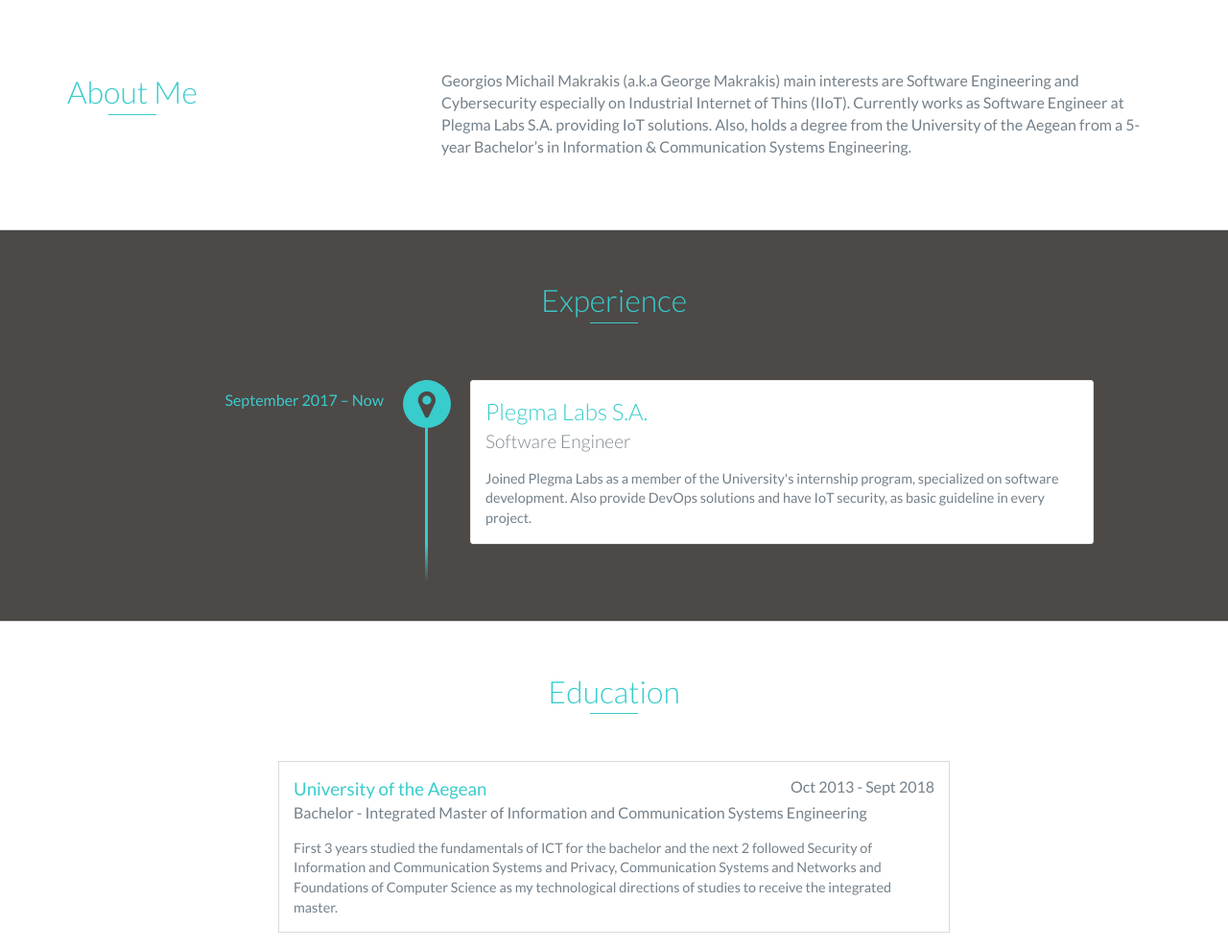
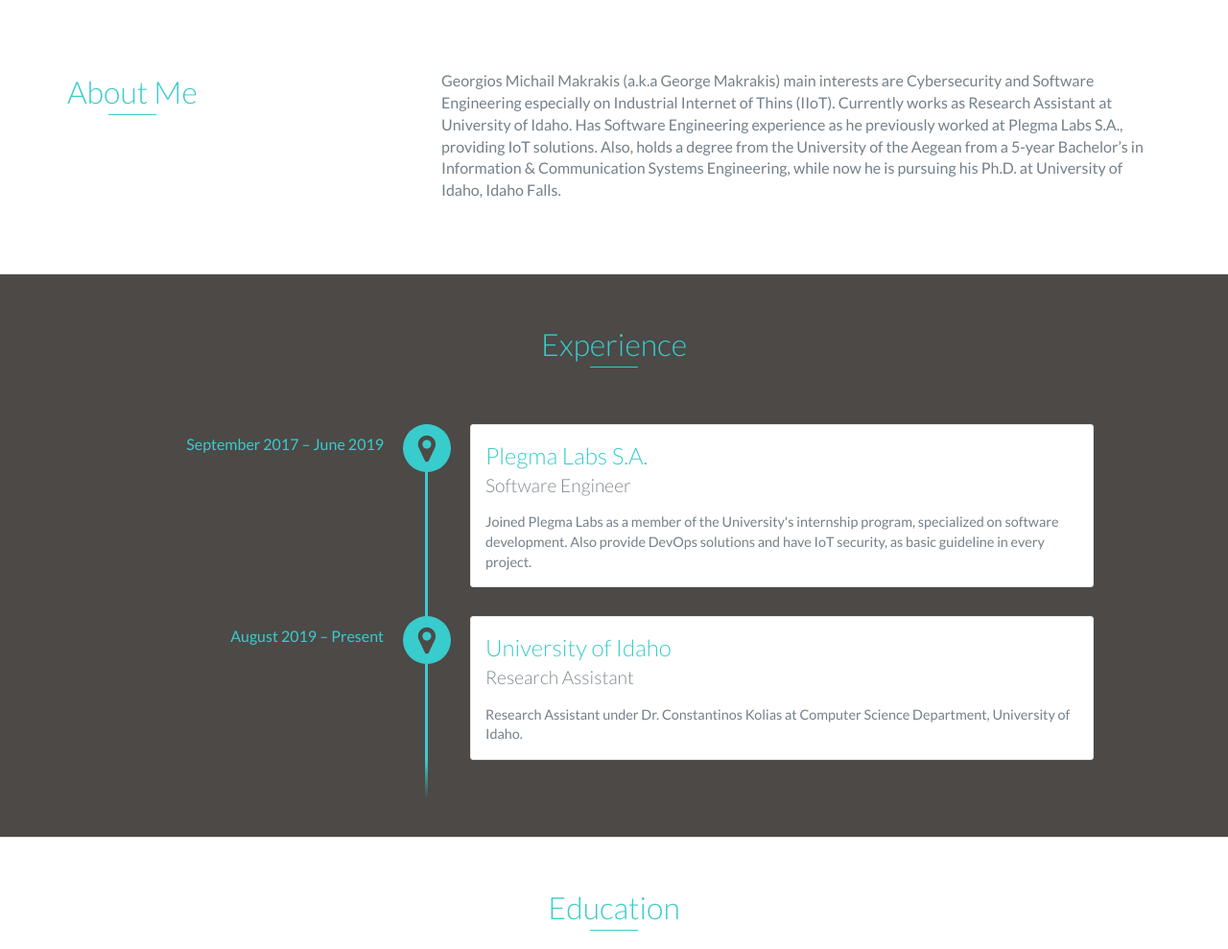
Before and after one commit to georgemakrakis/georgemakrakis.github.io, a website: page index.html in a window 1280 px wide. Shown: the part 802-1791 px from the top of the page at 96% size. Drawn offline with nearby package versions, Linux system fonts and the light colour scheme; files that its build step writes are made by us from their sources.

Commit message:
University of Idaho updates

```diff
--- a/index.html
+++ b/index.html
@@ -50,7 +50,7 @@
     <div id="lead">
         <div id="lead-content">
             <h1>George Makrakis</h1>
-            <h2>Software Engineer</h2>
+            <h2>Ph.D. candidate, Research Assistant</h2>
             <!-- <a href="#" class="btn-rounded-white">Download Resume</a> -->
         </div>
         <!-- End #lead-content -->
@@ -75,10 +75,10 @@
                 <div class="col-md-8">
                     <p>
                         Georgios Michail Makrakis (a.k.a George Makrakis) main interests are
-                        Software Engineering and Cybersecurity especially on Industrial Internet of Thins (IIoT).
-                        Currently works as Software Engineer at Plegma Labs S.A. providing IoT solutions.
+                        Cybersecurity and Software Engineering especially on Industrial Internet of Thins (IIoT).
+                        Currently works as Research Assistant at University of Idaho. Has Software Engineering experience as he previously worked at Plegma Labs S.A., providing IoT solutions.
                         Also, holds a degree from the University of the Aegean from a 5-year Bachelor’s in
-                        Information & Communication Systems Engineering.
+                        Information & Communication Systems Engineering, while now he is pursuing his Ph.D. at University of Idaho, Idaho Falls.
                     </p>
                 </div>
             </div>
@@ -89,13 +89,19 @@
     <div id="experience" class="background-alt">
         <h2 class="heading">Experience</h2>
         <div id="experience-timeline">
-            <div data-date="September 2017 – Now">
+            <div data-date="September 2017 – June 2019">
                 <h3>Plegma Labs S.A.</h3>
                 <h4>Software Engineer</h4>
                 <p>
                     Joined Plegma Labs as a member of the University's internship program, specialized on software development.
                     Also provide DevOps solutions and have IoT security, as basic guideline in every project.
                 </p>
+            </div>
+            <div data-date="August 2019 – Present">
+                <h3>University of Idaho</h3>
+                <h4>Research Assistant</h4>
+                <p>
+                    Research Assistant under Dr. Constantinos Kolias at Computer Science Department, University of Idaho.
             </div>
         </div>
     </div>
```
